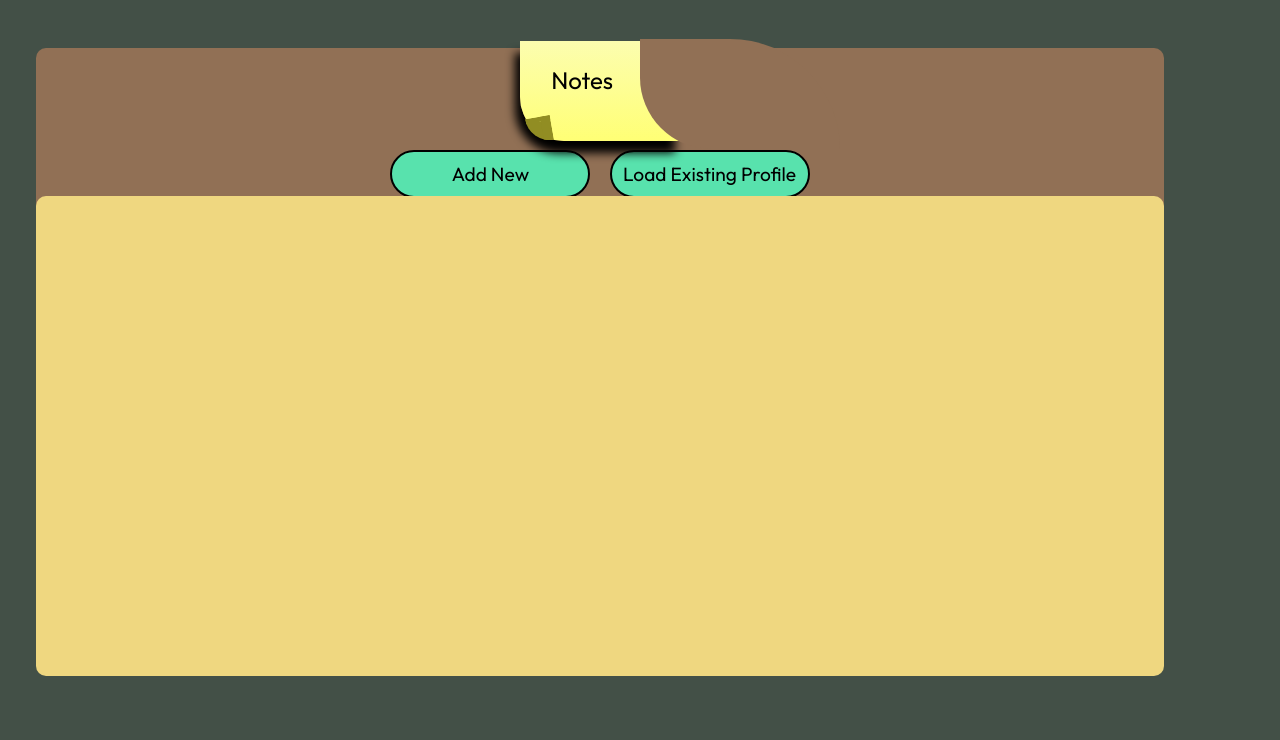
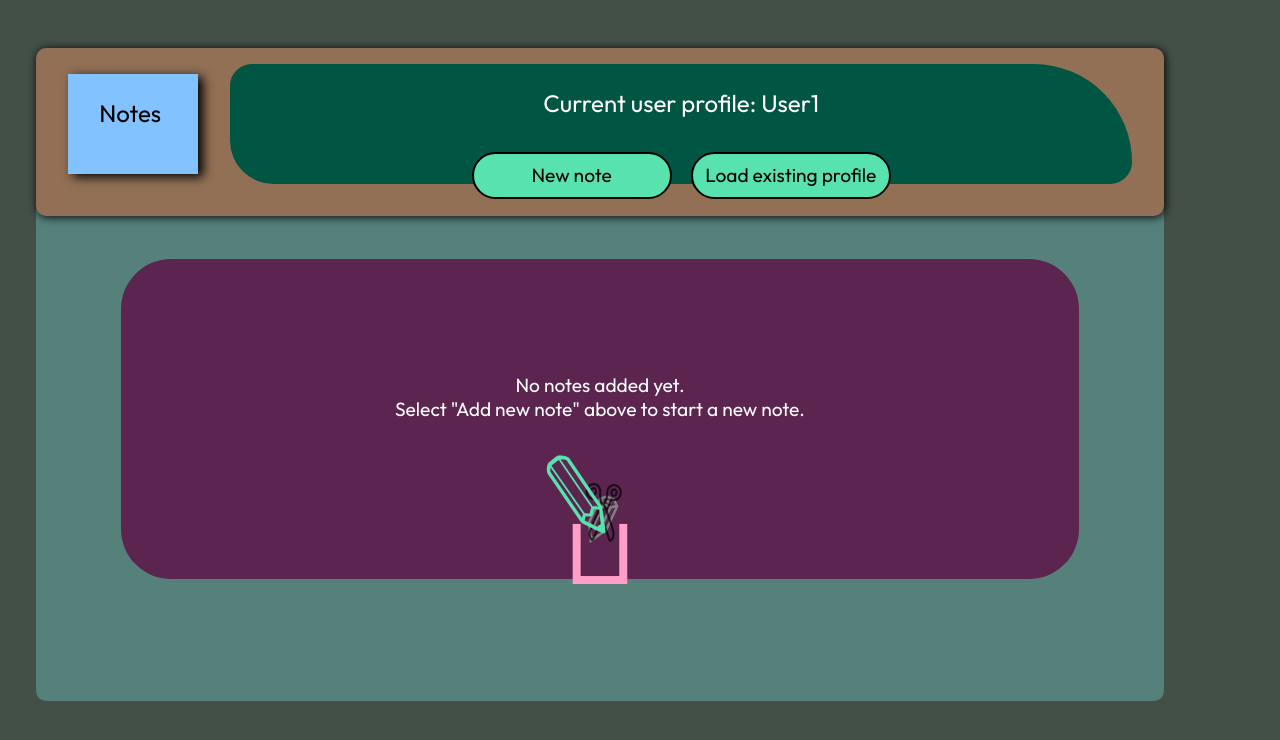
Before and after one commit to jakewatkins8/testproject, a React (Create React App) app in the folder reactfrontend/testprojectfrontend/: page / in a window 1280 px wide. Shown: the top 740 px of the page. Built offline with nearby package versions, Linux system fonts and the light colour scheme.

Commit message:
version of notes application with add, edit, and delete functionality working - rough draft

```diff
--- a/reactfrontend/testprojectfrontend/package.json
+++ b/reactfrontend/testprojectfrontend/package.json
@@ -14,6 +14,7 @@
     "react-dom": "^17.0.2",
     "react-scripts": "5.0.0",
     "typescript": "^4.5.5",
+    "uuid": "^8.3.2",
     "web-vitals": "^2.1.4"
   },
   "scripts": {
--- a/reactfrontend/testprojectfrontend/src/App.css
+++ b/reactfrontend/testprojectfrontend/src/App.css
@@ -20,9 +20,12 @@
   padding-bottom: 3em;
 
   display: flex;
-  flex-flow: column nowrap;
-  justify-content: center;
+  flex-flow: row nowrap;
+  justify-content: flex-start;
   align-items: center;
+
+  box-shadow: 1px 1px 10px #000000;
+  z-index: 6;
 
 
 }
@@ -32,23 +35,32 @@
   /* margin: 2em; */
 }
 
+button {
+  position: relative;
+}
+
 .titleNote {
   margin-top: 2em;
+  margin-left: 2em;
+  margin-right: 2em;
 
   /* border-bottom: 2px dotted rgba(0,0,0,0.5); */
-  width: 160px;
+  width: 130px;
 
   min-height: 100px;
 
-  border-radius: 0 0 0 44px;
+  /* border-radius: 0 0 0 44px; */
 
-  background-color: #FCFDAF;
+  background-color: rgb(129, 194, 255);
+  /* #ff9ec6; */
 
-  background: linear-gradient(#FCFDAF, #ffff75);
+  /* background: linear-gradient(#FCFDAF, #ffff75); */
 
   position: relative;
 
-  box-shadow: black -5px 12px 10px;
+  box-shadow: 5px 3px 10px #000000;
+
+
 }
 
 .titleTop {
@@ -59,42 +71,89 @@
   margin-left: 1.3em;
 }
 
-.titleBottom {
-  position: absolute;
+.navColumn {
+  width: 80%;
+  height: 100%;
+  margin-top: 2em;
+  /* background-color: yellow; */
 
-  bottom: -1px;
-  left: 7px;
-  width: 0;
-  height: 0;
-  border-radius: 0 0 0 50px;
-  /* border-radius: 0 10px 0 100px; */
-  border: solid 5px orange;
-  /* border-top: 12px solid transparent; */
-  border-bottom: 20px solid orange;
-  border-left: 15px solid orange;
-  border-right: 10px solid orange;
-  border-top: 5px solid transparent;
-  border-color: rgb(145, 141, 35);
-  transform: rotate(-10deg);
+  display: flex;
+  flex-flow: column nowrap;
+  justify-content: flex-start;
+  align-items: center;
+
+  /* background-color: #FCFDAF; */
+
+  background-color: #005543;
+
+  border-radius: 100px 450px 100px 200px ;
+
+  z-index: 4;
 
 }
 
-.titleNote::after {
+.userInfo {
+  color: white;
+}
+
+/* .titleNote::after {
   content: "";
   position: absolute;
-  bottom: -8px;
-  right: -160px;
-  width: 200px;
-  height: 110px;
-  background-color: #917055;
-  /* background-color: red; */
+  bottom: -3px;
+  right: -88.5px; */
+  /* width: 200px; */
+  /* height: 95px; */
+  /* background-color: #917055; */
+  /* background-color: green; */
+  /* box-shadow: black -5px 12px -10px;
+  border: 100px solid #917055;
+  border-radius: 10px 300px 300px 100px;
+
+  border-left: 12px solid transparent;
+  border-bottom: solid 5px transparent;
+
+  transform: skewX(1deg);
+
+} */
+
+/* .titleNote::before {
+  content: "";
+  position: absolute;
+  bottom: -5px;
+  right: 135px;
+  width: 20px;
+  height: 50px;
+
   box-shadow: black -5px 12px -10px;
 
+  border-radius: 100%;
 
-  border-radius: 0 999px 0 550px;
-  border-radius: 0 999px 0 650px;
+  border: 7px solid #917055;
+  border-top: 0;
+  /* border-color: red; */
+/*
+  border-right: 0;
+  border-top: 0;
+  border-bottom: 14px;
 
-}
+  transform: rotate(-26deg) scaleX(2.5);
+
+} */
+
+/* .titleBottom::after {
+  content: "";
+  width: 7px;
+  height: 13px;
+  background-color: red;
+  background-color: #917055;
+  position: absolute;
+  bottom: 0;
+  right: 12.5px;
+
+  transform: rotate(-35deg);
+
+  z-index: 5;
+} */
 
 button {
   border: 2px solid black;
--- a/reactfrontend/testprojectfrontend/src/App.js
+++ b/reactfrontend/testprojectfrontend/src/App.js
@@ -8,19 +8,23 @@ import NoteContainer from "./NoteContainer.jsx";
 // arrays of text that act as lists of notes:
 import notelists from "./notelists.js";
 
+// use UUID for list item keys (note keys):
+import { v4 as uuidV4 } from 'uuid';
+
 
 
 function App() {
 
-  // currently hardcoded to use first list of notes from the parent list of lists:
+  // currently hardcoded to use first list of object literals from the parent array of arrays of objects:
   const currentList = notelists[0];
+  console.log(currentList);
 
-
+  // trivial state object used to be updated with a response from the REST server:
   const [contents, setContents] = useState("");
 
-  const [notes, setNotes] = useState(currentList);
+  const [notes, setNotes] = useState(currentList.map(note => note.note));
 
-  const addContentButton = (event) => {
+  const loadUserProfile = (event) => {
 
     // suppress default page refresh behavior on Submit:
     event.preventDefault();
@@ -58,11 +62,68 @@ function App() {
       return;
     }
 
-    currentList.push("<new note>");
+    let noteObj = {
+        note: ``,
+        noteKey: uuidV4(),
+        dateCreated: Date.now(),
+        dateModified: Date.now(),
+        userCreated: true
+    };
 
-    setNotes((oldVal) => [...notes, currentList[currentList.length]])
+    currentList.push(noteObj);
+
+    console.log('curList', currentList);
+    console.log('notes:', notes);
+
+    setNotes(oldValue => {
+      return ([...oldValue, noteObj]);
+    });
 
   };
+
+  const noteEdit = (event) => {
+
+    console.log(`At app (top) level: Note with UUID ${event.noteId} has been selected for editing.`);
+  };
+
+  const noteDelete = (event) => {
+
+    const noteKeyForDeletion = event.noteId;
+
+    console.log(`At app (top) level: Note with UUID ${noteKeyForDeletion} has been selected for deletion.`);
+
+    console.log(notes);
+    // locate the note with the correct UUID, and remove it from the list:
+    setNotes(oldValue => {
+      const list = [...oldValue];
+
+      console.log(Object.keys(list));
+      // for (let listNote of list) {
+      //   console.log('listnote keys', Object.keys(listNote));
+      //   console.log(`${listNote} from the list of objects ${list}`);
+      //   console.log('list note Note Key:', listNote['noteKey']);
+      //   console.log('note key for deletion: ', noteKeyForDeletion);
+      //   if (listNote['noteObj']['noteKey'] === noteKeyForDeletion) {
+      //     console.log(`found note w/ matching UUID at position ${list.indexOf(listNote)}. Deleting now.`)
+      //     // list.splice(list.indexOf(listNote), 1);
+      //     break;
+      //   }
+
+      const updatedList = list.filter((listItem, index) => {
+        console.log(listItem['noteKey']);
+        console.log(noteKeyForDeletion);
+        return listItem['noteKey'] !== noteKeyForDeletion;
+      });
+
+
+      console.log(updatedList);
+
+      // return a NEW array with the deleted value filtered out:
+      return updatedList;
+    });
+
+  };
+
 
   return (
     <div className="App">
@@ -76,24 +137,21 @@ function App() {
 
           </div>
         </div>
-
-        <div className="hotBar">
-          <button onClick={addNewNote}>Add New</button>
-          <button onClick={addContentButton} type="submit">
-              Load Existing Profile
-          </button>
-        </div>
+        <nav className="navColumn">
+          <div className="userInfo">
+            <p>Current user profile: User1</p>
+          </div>
+          <div className="hotBar">
+            <button onClick={addNewNote}>New note</button>
+            <button onClick={loadUserProfile} type="submit">
+                Load existing profile
+            </button>
+          </div>
+        </nav>
+      </header>
 
 
-      </header>
-
-{/* noteList={currentList} */}
-
-      <NoteContainer>
-        {notes.map((note, index) => {
-          <Note content={note} key={index} />
-        })}
-      </NoteContainer>
+      <NoteContainer editNote={noteEdit} deleteNote={noteDelete} notes={notes} />
 
     </div>
   );
--- a/reactfrontend/testprojectfrontend/src/Note.jsx
+++ b/reactfrontend/testprojectfrontend/src/Note.jsx
@@ -1,35 +1,96 @@
+import { useEffect } from "react";
+import { useState, useRef } from "react";
+
 import "./Note.css";
 
 const Note = (props) => {
 
-    const noteEdit = (event) => {
+    const [isReadOnly, setIsReadOnly] = useState(true);
+    const [isNew, setIsNew] = useState(props.userCreated);
 
-        const {target, value} = event;
+    const activeTextArea = useRef();
 
-        console.log(target, value);
+    useEffect(() => {
+        if (isNew) {
+            setIsReadOnly(false);
+        }
+    }, []);
+
+    const handleEditClick = (event) => {
+
+        // attach noteId to the event:
+        event = attachNoteUUID(event);
+
+        console.log('edit handler at note level:', event.target, 'noteId for event', event.noteId);
+
+        // and pass event up the component chain:
+        props.editNote(event);
+
+        setIsReadOnly(false);
+
+        activeTextArea.current.focus();
+
 
     };
 
-    const noteDelete = (event) => {
+    const handleDeleteClick = (event) => {
 
-        const {target, value} = event;
+        // attach noteId to the event:
+        event = attachNoteUUID(event);
 
-        console.log(target, value);
+        console.log('delete handler at note level:', event.target, 'noteId for event', event.noteId);
+
+        // and pass event up the component chain:
+        props.deleteNote(event);
+
+    };
+
+    const handleInfoClick = (event) => {
+
+        event = attachNoteUUID(event);
+
+        console.log('info handler at note level running');
+
+        props.noteInfo(event);
+    };
+
+    // helper function to attach note UUID for any of the click handlers above.
+    const attachNoteUUID = (event) => {
+
+        // obtain reference to note's UUID
+        let noteId = props.noteKey;
+
+        // attach it as a custom property on the triggered event:
+        event.noteId = noteId;
 
 
-        // may not need value.
+        // return the event to the calling click handler, now that the note UUID is added:
+        return event;
+    };
 
-        // and pass these up to the parent component.
-
+    // reset the textarea to read only (and the normal color) if it was being edited:
+    const handleBlur = (event) => {
+        console.log('handle blur(handling focus leaving the textarea) running');
+        if (!isReadOnly) {
+            setIsReadOnly(true);
+        }
+        if (isNew) {
+            setIsNew(false);
+        }
     };
 
     return (
     <div className="note">
+        <div className="infoButton">
+            <button onClick={handleInfoClick}>i</button>
+        </div>
         <div className="noteHotBar">
-            <button onClick={noteEdit} className="edit">edit</button>
-            <button onClick={noteDelete} className="delete">delete</button>
+            <button onClick={handleEditClick} className="edit">edit</button>
+            <button onClick={handleDeleteClick} className="delete">delete</button>
         </div>
-        <p>{props.content}</p>
+        <textarea autoFocus ref={activeTextArea} onBlur={handleBlur} readOnly={isReadOnly} defaultValue={props.content}
+        placeholder={isNew && "New note - start writing something..."}
+        style={ { backgroundColor: isReadOnly ? 'initial' : '#F8D862'} }/>
     </div>
     );
 
--- a/reactfrontend/testprojectfrontend/src/NoteContainer.css
+++ b/reactfrontend/testprojectfrontend/src/NoteContainer.css
@@ -1,13 +1,80 @@
 .noteContainer {
 
-    background-color: #EFD780;
+    background-color: #56817b;
     width: 94%;
     min-height: 60vh;
 
     border-radius: 10px;
 
-    margin-top: -20px;
+    margin-top: -15px;
+    padding-top: 20px;
     display: flex;
     flex-flow: row wrap;
 
 }
+
+.noneMessage {
+    position: relative;
+    color: white;
+    width: 85%;
+    height: 40vh;
+    font-size: 1.2em;
+
+    margin: 2em auto 0 auto;
+
+    background-color: #5c2550;
+
+    display: flex;
+    flex-flow: column nowrap;
+    justify-content: center;
+    align-items: center;
+    border-radius: 50px;
+
+    /* padding-bottom: 5em; */
+}
+
+.noneMessage p:not(.unicodeIcons) {
+    /* background-color: red; */
+    margin-top: 10em;
+}
+
+.unicodeIcons {
+    margin: 36pt;
+font-size: 72pt;
+color: #ff9ec6;
+/* background-color: green; */
+
+}
+
+.unicodeIcons::before {
+    position: absolute;
+    content: "🖉";
+    font-size: 36pt;
+    transform: rotate(-80deg) scale(1.5,1.5);
+    bottom: 43px;
+    color: rgb(88, 226, 173);
+    z-index: 5;
+}
+
+.unicodeIcons::after {
+    position: absolute;
+    content: "✏";
+    font-size: 48pt;
+    color: grey;
+    transform: rotate(-245deg) translateY(57px) translateX(27px);
+    bottom: 19px;
+    z-index: 3;
+
+}
+
+.icon {
+    position: absolute;
+    z-index: 6;
+    content: "";
+    font-size: 55pt;
+    bottom: 18px;
+    transform: rotate(93deg) translateY(65px);
+    opacity: 0.7;
+    color: black;
+    z-index: 4;
+}
--- a/reactfrontend/testprojectfrontend/src/NoteContainer.jsx
+++ b/reactfrontend/testprojectfrontend/src/NoteContainer.jsx
@@ -1,25 +1,63 @@
 import Note from "./Note.jsx";
 import "./NoteContainer.css";
 
+
+
 const NoteContainer = (props) => {
 
-    // {props.noteList === [] && (<>
-    //     <p>No notes added yet. <br/> Select "Add new note" above to start a new note.</p>
-    //     </>)}
-    //     {props.noteList !== [] && props.noteList.map((note, index) => {
-    //         <Note key={index} content={props.noteList[index]}/>
-    //     })}
+
+const handleEditNote = (event) => {
+    console.log(`noteContainer level: note assoc. w/ ${event.noteId} has been selected for editing`);
+    props.editNote(event);
+};
+
+const handleDeleteNote = (event) => {
+    console.log(`noteContainer level: note assoc. w/ ${event.noteId} has been selected for deletion`);
+    props.deleteNote(event);
+};
+
+const handleNoteInfo = (event) => {
+
+    props.noteInfo(event);
+};
+
 
 return (
     <div className="noteContainer">
 
-        {/* <Note/> <Note/> <Note/> <Note/> <Note/> */}
+        {props.notes.length === 0 && (<>
+            <div className="noneMessage">
+                <p>
+                    No notes added yet. <br/>
+                    Select "Add new note" above to start a new note.
+                </p>
+                <p className="unicodeIcons">
+                    &#8852;
+
+                    <span className="icon">✄</span>
+                </p>
+
+            </div>
+        </>)}
+
+
+        {
+        props.notes.map((note, index) => {
+            console.log(`note at index ${index}: key - ${note.noteKey}`);
+
+          return (<Note content={note.note} key={note.noteKey} noteKey={note.noteKey}
+          editNote={handleEditNote} deleteNote={handleDeleteNote} userCreated={note.userCreated} noteInfo={handleNoteInfo} />);
+        })
+        }
+
+{/* dummy data for mockup */}
+    {/* <Note content="Exercise" /> <Note content="Game Friday, 7:00 PM "/> <Note content="Update notes app" />
+    <Note content="Finish notes app" /> <Note content="Learn from the project" /> */}
 
     </div>
 );
 
 
-
 };
 
 export default NoteContainer;
--- a/reactfrontend/testprojectfrontend/src/notelists.js
+++ b/reactfrontend/testprojectfrontend/src/notelists.js
@@ -1,5 +1,11 @@
-// A list of lists, of notes.
+// dummy uuid:
+import { v4 as uuidV4 } from 'uuid';
 
-const notelists = [['Walk the dog', 'Take the poodle to the groomers'], ['Feed the cat', 'Feed the cat again']];
+// An array of arrays consisting of objects.
+
+const notelists = [[]];
+
+// dummy note object to demonstrate format with 3 properties - the note, a unique key, and a date created timestamp
+// {note: 'Do nothing', noteKey: uuidV4(), dateCreated: Date.now(), dateModified: Date.now()}
 
 export default notelists;
```
Also changed, not shown: reactfrontend/testprojectfrontend/src/Note.css (+69 -0 lines), reactfrontend/testprojectfrontend/src/index.css (+7 -0 lines), 16 other files (tests, documents, lock files or other folders).
